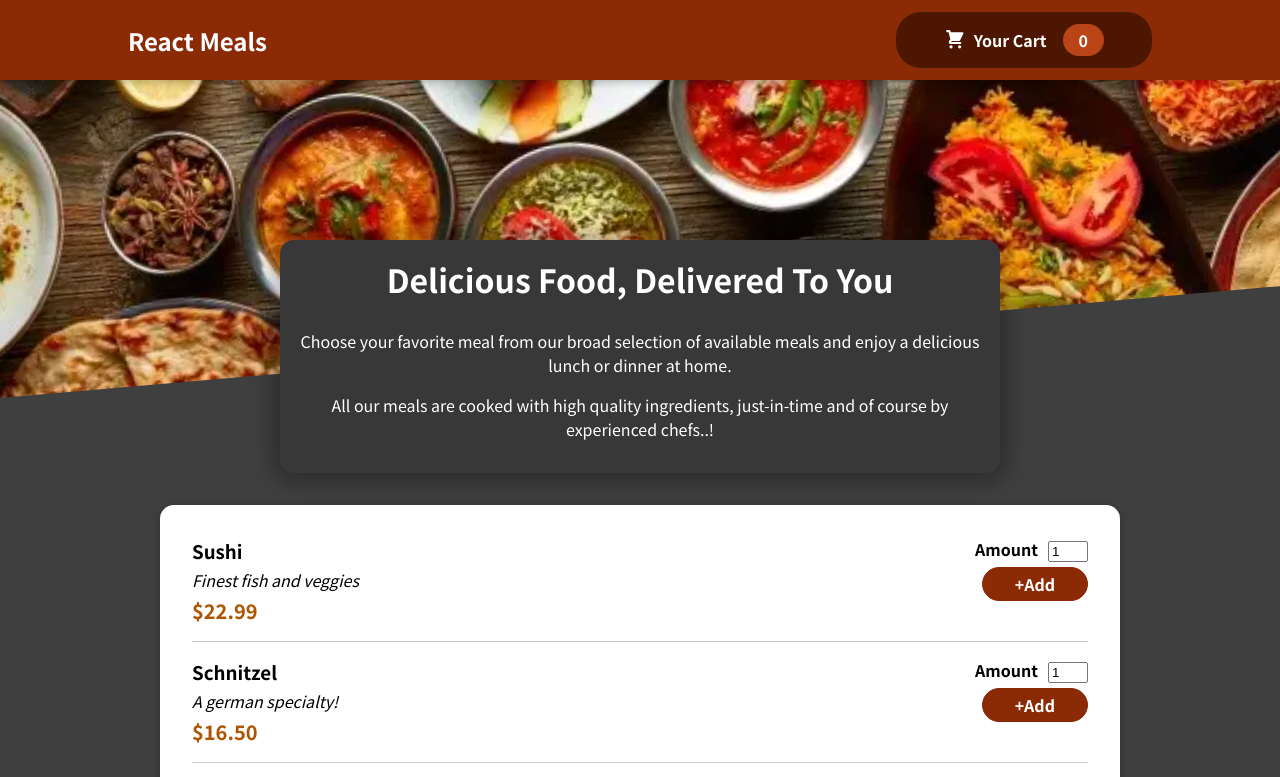
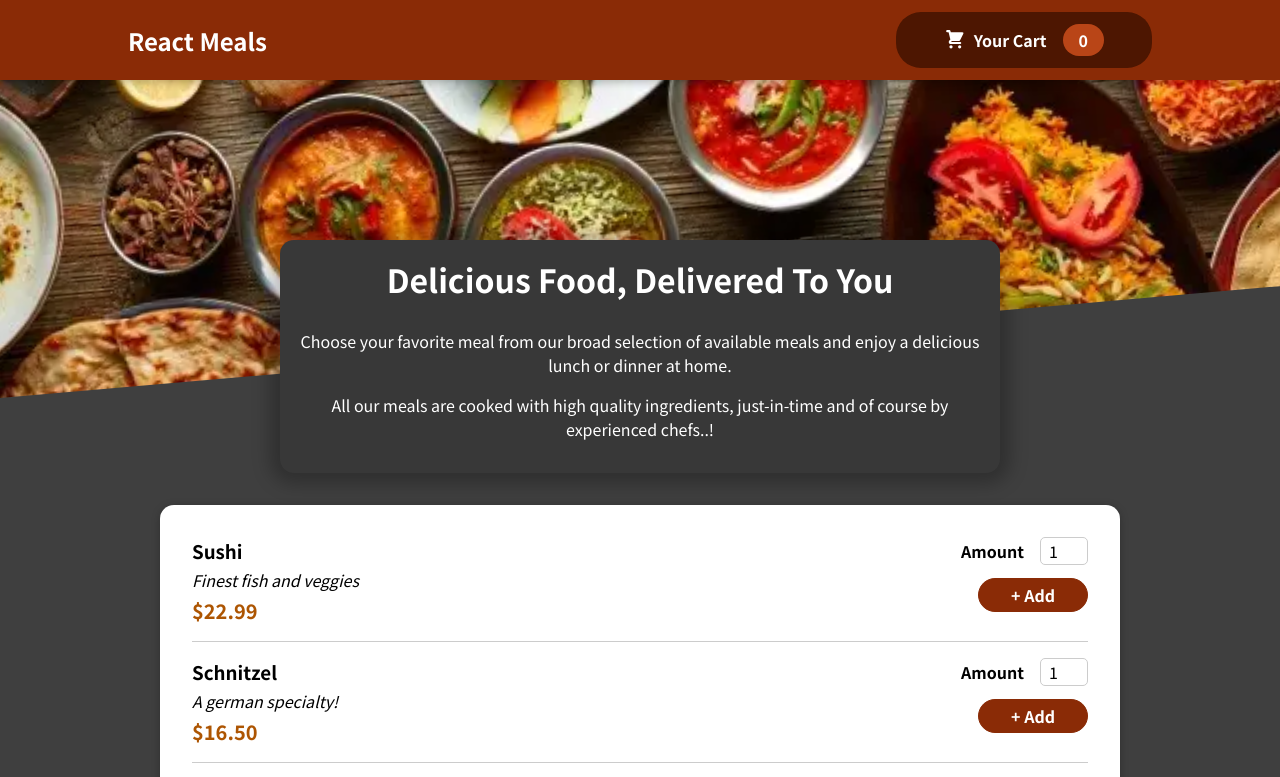
Before and after one commit to Thaheershaik6/Restaurant_website, a React (Create React App) app: page / in a window 1280 px wide. Shown: the top 777 px of the page. Built offline with nearby package versions, Linux system fonts and the light colour scheme.

Commit message:
Adding a Form updated

```diff
--- a/src/components/Meals/MealsItem/MealListForm.js
+++ b/src/components/Meals/MealsItem/MealListForm.js
@@ -1,15 +1,20 @@
 import React from "react";
 
+import Input from "../../UI/Input";
 import classes from './MealListForm.module.css';
 
 const MealsListForm = (props) => {
   return (
     <form className={classes.form}>
-      <div >
-        <label>Amount</label>
-        <input type="number" defaultValue='1' step='1' />
-      </div>
-      <button>+Add</button>
+        <Input label='Amount' input={{
+            id: 'amount',
+            type: 'number',
+            min: '1',
+            max: '5',
+            step: '1',
+            defaultValue: '1',
+        }} />
+        <button>+ Add</button>
     </form>
   );
 };
--- a/src/components/Meals/MealsItem/MealListForm.module.css
+++ b/src/components/Meals/MealsItem/MealListForm.module.css
@@ -1,15 +1,6 @@
 .form {
     text-align: right;
   }
-
-.form label {
-  font-weight: bold;
-}
-
-.form input {
-  width: 40px;
-  margin-left: 10px;
-}
 
 .form button {
     font: inherit;
--- a/src/components/Meals/MealsItem/MealsLIst.js
+++ b/src/components/Meals/MealsItem/MealsLIst.js
@@ -13,8 +13,9 @@
         <div className={classes.description}>{props.description}</div>
         <div className={classes.price}>{price}</div>
       </div>
-      <div></div>
-      <MealsListForm></MealsListForm>
+      <div>
+        <MealsListForm></MealsListForm>
+      </div>
     </li>
   );
 };
--- /dev/null
+++ b/src/components/UI/Input.js
@@ -0,0 +1,12 @@
+import React from "react";
+
+import classes from "./Input.module.css";
+
+const Input = (props) => {
+  return <div className={classes.input}>
+    <label htmlFor={props.input.id}>{props.label}</label>
+    <input {...props.input} />
+  </div>;
+};
+
+export default Input;
--- /dev/null
+++ b/src/components/UI/Input.module.css
@@ -0,0 +1,18 @@
+.input {
+    display: flex;
+    align-items: center;
+    margin-bottom: 0.5rem;
+  }
+
+  .input label {
+    font-weight: bold;
+    margin-right: 1rem;
+  }
+
+  .input input {
+    width: 3rem;
+    border-radius: 5px;
+    border: 1px solid #ccc;
+    font: inherit;
+    padding-left: 0.5rem;
+  }
```
